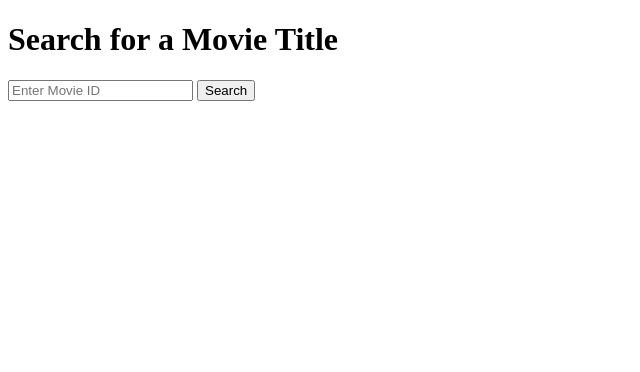
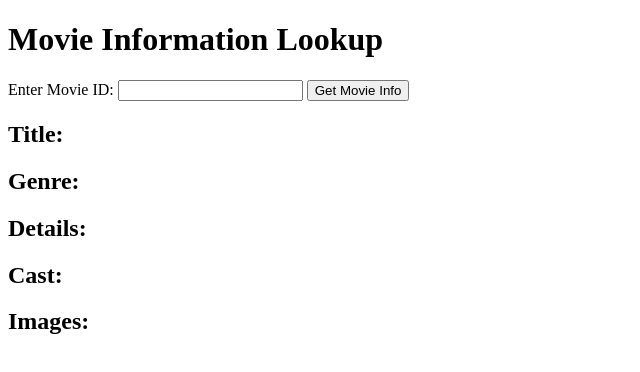
Before and after one commit to brnguyen20/MarvelousMovies, a website: page app/public/index.html in a window 1280 px wide. Shown: the whole page, without its empty margins (0-640 px from the left). Drawn offline with Linux system fonts and the light colour scheme.

Commit message:
get everything to display nicely

```diff
--- a/app/public/index.html
+++ b/app/public/index.html
@@ -3,38 +3,32 @@
 <head>
   <meta charset="UTF-8">
   <meta name="viewport" content="width=device-width, initial-scale=1.0">
-  <title>Movie Title Search</title>
+  <title>Movie Information</title>
 </head>
 <body>
-  <h1>Search for a Movie Title</h1>
-  <input type="text" id="movieIdInput" placeholder="Enter Movie ID">
-  <button onclick="searchMovie()">Search</button>
-  <p id="result"></p>
+  <h1>Movie Information Lookup</h1>
 
-  <script>
-    async function searchMovie() {
-      const movieId = document.getElementById("movieIdInput").value;
-      const result = document.getElementById("result");
+  <form id="movieForm">
+    <label for="movieID">Enter Movie ID:</label>
+    <input type="text" id="movieID" name="movieID">
+    <button type="button" id="submitButton">Get Movie Info</button>
+  </form>
 
-      if (!movieId) {
-        result.textContent = "Please enter a movie ID.";
-        return;
-      }
+  <h2>Title:</h2>
+  <p id="movieTitle"></p>
 
-      try {
-        const response = await fetch(`http://localhost:3000/title?movieID=${movieId}`);
+  <h2>Genre:</h2>
+  <p id="movieGenre"></p>
 
-        if (!response.ok) {
-          throw new Error("Failed to fetch movie title");
-        }
+  <h2>Details:</h2>
+  <p id="movieDetails"></p>
 
-        const data = await response.json();
-        result.textContent = data.title ? `Movie Title: ${data.title}` : "Movie title not found";
-      } catch (error) {
-        console.error("Error:", error);
-        result.textContent = "Error fetching movie title. Please try again.";
-      }
-    }
-  </script>
+  <h2>Cast:</h2>
+  <div id="movieCast"></div>
+
+  <h2>Images:</h2>
+  <div id="movieImages"></div>
+
+  <script src="movieInfo.js"></script>
 </body>
 </html>
```
